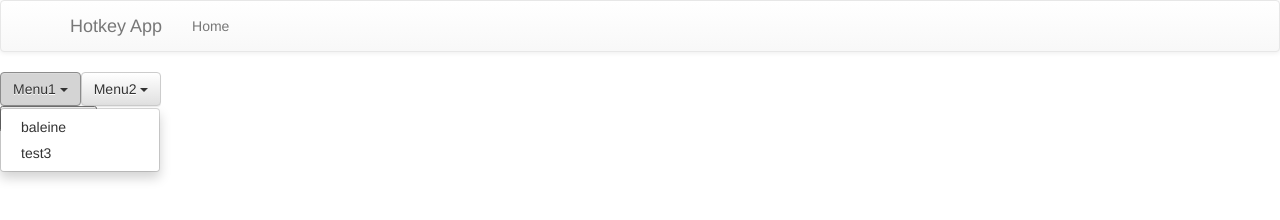
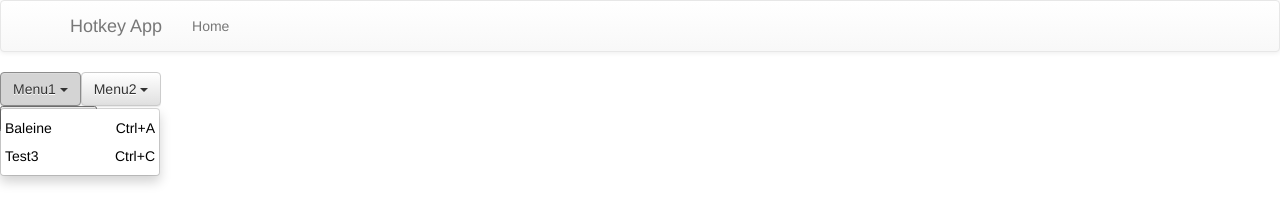
Before and after one commit to Datshlag/IGR205, an Angular app in the folder hotkey-app/: page / in a window 1280 px wide. Both pictures are taken after a click on the button "Menu1". Shown: the top 220 px of the page. Built offline with nearby package versions, Linux system fonts and the light colour scheme.

Commit message:
Added classic display

```diff
--- a/hotkey-app/src/app/app.module.ts
+++ b/hotkey-app/src/app/app.module.ts
@@ -11,6 +11,7 @@ import { MenuBarComponent } from './components/menubar/menubar.component';
 import { ActionComponent } from './components/action/action.component';
 import { NavbarComponent } from './components/navbar/navbar.component'
 import { SessionDisplayComponent } from './components/session-display/session-display.component';
+import { ClassicComponent } from './components/classic/classic.component';
 
 @NgModule({
   declarations: [
@@ -18,7 +19,8 @@ import { SessionDisplayComponent } from './components/session-display/session-di
     MenuBarComponent,
     ActionComponent,
     NavbarComponent,
-    SessionDisplayComponent
+    SessionDisplayComponent,
+    ClassicComponent
   ],
   imports: [
     BrowserModule,
--- /dev/null
+++ b/hotkey-app/src/app/components/classic/classic.component.css
@@ -0,0 +1,20 @@
+.left {
+  color: black;
+  margin: 4px;
+  text-transform: capitalize;
+}
+
+.right {
+  color: black;
+  margin: 4px;
+  display: flex;
+  flex-direction: row;
+  text-transform: capitalize;
+}
+
+.action {
+  cursor: pointer;
+  display: flex;
+  flex-direction: row;
+  justify-content: space-between;
+}
--- /dev/null
+++ b/hotkey-app/src/app/components/classic/classic.component.html
@@ -0,0 +1,9 @@
+<div class="action">
+  <div class="left" (click)="onClick(action)">
+    {{action.label}}
+  </div>
+  <div class="right">
+    <div *ngIf="action.modifier">{{action.modifier}}+</div>
+    <div>{{action.shortcut}}</div>
+  </div>
+</div>
--- /dev/null
+++ b/hotkey-app/src/app/components/classic/classic.component.ts
@@ -0,0 +1,22 @@
+import { Component, OnInit, Input } from '@angular/core';
+import { Action } from '../../static/action'
+import { TestSessionService } from '../../services/test-session.service'
+
+@Component({
+  selector: 'app-classic',
+  templateUrl: './classic.component.html',
+  styleUrls: ['./classic.component.css']
+})
+export class ClassicComponent implements OnInit {
+  @Input() action: Action;
+
+  constructor(private testSessionService: TestSessionService) { }
+
+  ngOnInit() {
+  }
+
+  onClick(action): void {
+    if (this.testSessionService.isStarted)
+      this.testSessionService.answer(action);
+  }
+}
--- a/hotkey-app/src/app/components/menubar/menubar.component.html
+++ b/hotkey-app/src/app/components/menubar/menubar.component.html
@@ -6,10 +6,8 @@
       <span class="caret"></span>
     </button>
     <ul class="dropdown-menu" aria-labelledby="dropdownMenu1">
-      <li *ngFor="let action of menu.actions">
-        <a class="action" (click)="onClick(action)">
-          {{action.label}}
-        </a>
+      <li *ngFor="let action of menu.actions" class="action">
+        <app-classic [action]="action"></app-classic>
       </li>
     </ul>
   </div>
--- a/hotkey-app/src/app/components/menubar/menubar.component.ts
+++ b/hotkey-app/src/app/components/menubar/menubar.component.ts
@@ -17,6 +17,7 @@ import { TestSessionService } from '../../services/test-session.service';
 export class MenuBarComponent implements OnInit {
   menus: Menu[] = [];
   hotkeys: any;
+  hotkeyMode: string = "classic";
 
   constructor(private actionsService: ActionsService,
              private testSessionService: TestSessionService) { }
@@ -73,8 +74,6 @@ export class MenuBarComponent implements OnInit {
         // Deleting last space
         if (modifiers)
           modifiers = modifiers.slice(0, modifiers.length -1);
-        else
-          modifiers = "none";
 
         let action = this.hotkeys[modifiers][event.key];
         if(this.testSessionService.isStarted)
--- a/hotkey-app/src/app/services/test-session.service.ts
+++ b/hotkey-app/src/app/services/test-session.service.ts
@@ -24,6 +24,7 @@ export class TestSessionService {
   }
 
   stopSession(): void {
+    this.sendResults();
     this.isStarted = false;
     this.currentAction = undefined;
     this.errorCount = 0;
@@ -56,7 +57,6 @@ export class TestSessionService {
 
   checkEnd(): void {
     if (this.actionCount === this.maxAction) {
-      this.sendResults();
       this.stopSession();
     }
   }
--- a/hotkey-app/src/app/static/mock-actions.ts
+++ b/hotkey-app/src/app/static/mock-actions.ts
@@ -19,7 +19,7 @@ export const ACTIONS: Action[] = [
     label: 'test3',
     imageUrl: '/media/test3.png'},
   {
-    modifier: 'none',
+    modifier: '',
     shortcut: 'd',
     label: 'test4',
     imageUrl: '/media/test4.png'
```
Also changed, not shown: 1 other file (tests, documents, lock files or other folders).
